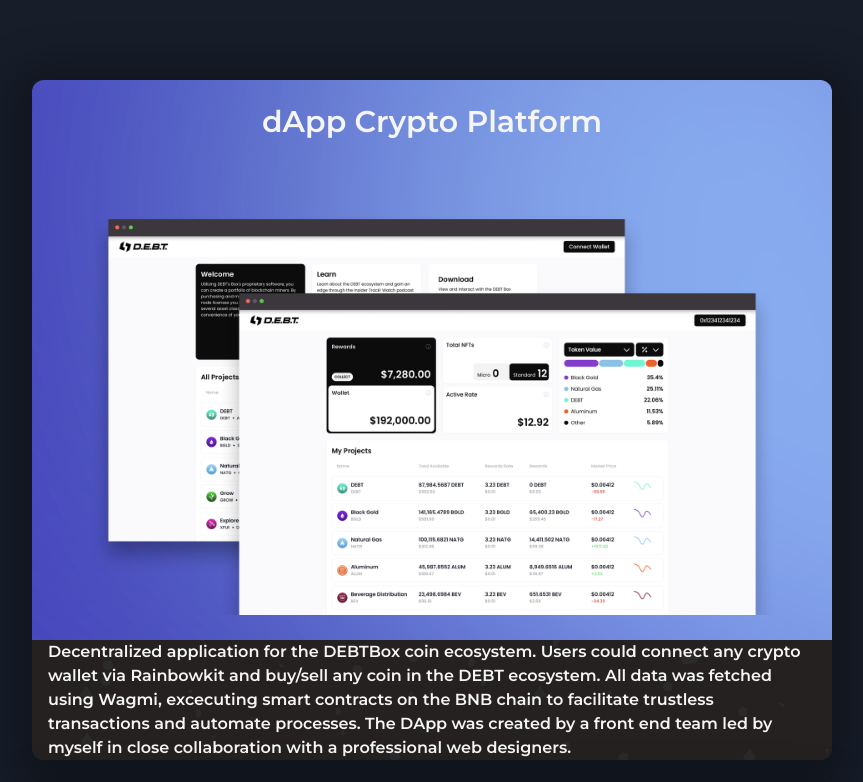
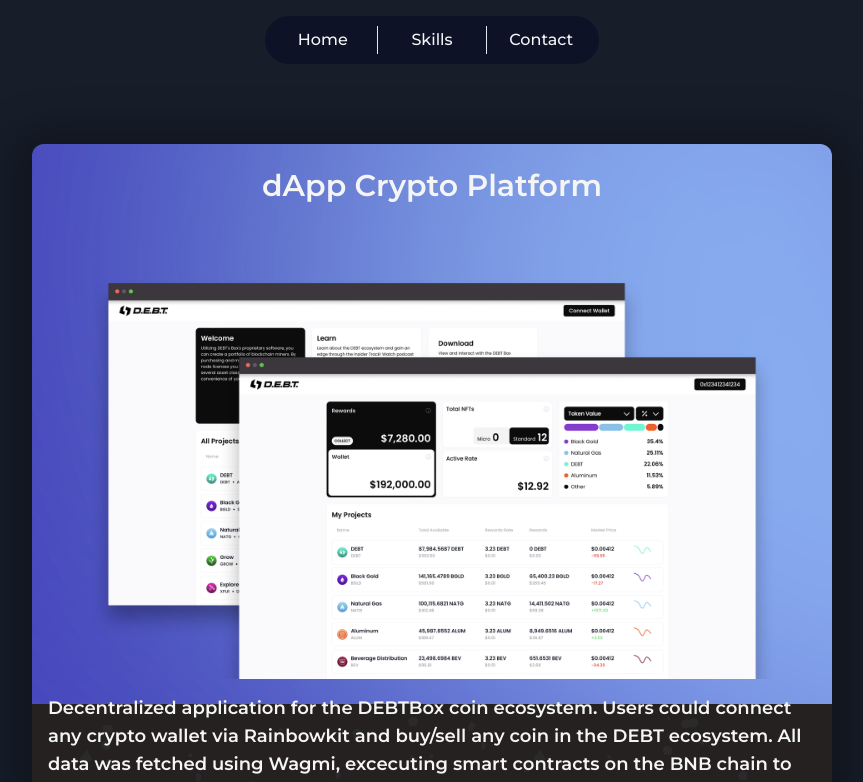
Before and after one commit to BillyTheArtist/dev-portfolio, a Next.js app: page /myprojects in a window 1280 px wide. Shown: the top 782 px of the page, without its empty margins (208-1071 px from the left). Built offline with nearby package versions, Linux system fonts and the light colour scheme.

Commit message:
Made rendering skills more efficient.

```diff
--- a/app/myprojects/data.ts
+++ b/app/myprojects/data.ts
@@ -6,7 +6,7 @@
         title: 'dApp Crypto Platform',
         titleColor: 'text-brightGrey',
         image: '/images/dappStacker.png',
-        description: 'Decentralized application for the DEBTBox coin ecosystem. Users could connect any crypto wallet via Rainbowkit and buy/sell any coin in the DEBT ecosystem. All data was fetched using Wagmi, excecuting smart contracts on the BNB chain to facilitate trustless transactions and automate processes. The DApp was created by a front end team led by myself in close collaboration with a professional web designers.',
+        description: 'Decentralized application for the DEBTBox coin ecosystem. Users could connect any crypto wallet via Rainbowkit and buy/sell any coin in the DEBT ecosystem. All data was fetched using Wagmi, excecuting smart contracts on the BNB chain to facilitate trustless transactions and automate processes. The DApp was created in close collaboration with a professional web designers.',
         gradient: '/images/lightGradient.svg',
         descriptionGradient: '/images/descriptionGradient.svg',
         link: 'https://demo-preview.thedebtbox.com/',
@@ -16,7 +16,7 @@
         title: 'Crypto Web Application',
         titleColor: 'text-brightGrey',
         image: '/images/webStacker.png',
-        description: 'it web',
+        description: 'Cutting-edge cryptocurrency buying platform. Admin tools have been developed for efficient user account and transaction management. Robust user verification processes enhance security. Real-time transaction monitoring provides valuable insights. Educational resources help users make informed decisions.',
         gradient: '/images/siteGradient.svg',
         descriptionGradient: '/images/descriptionGradient.svg',
         link: 'https://app.thedebtbox.com/login',
@@ -26,7 +26,7 @@
         title: 'Ecosystem Website',
         titleColor: 'text-brightGrey',
         image: '/images/ecoStack.png',
-        description: 'it web',
+        description: 'This platform serves as a hub for cryptocurrency enthusiasts, investors, and researchers to explore and engage with various coin projects in an informative and educational environment. Users have access to real-time analytics and market data for each coin, enabling them to make informed investment decisions and stay updated on market trends.',
         gradient: '/images/webGradient.svg',
         descriptionGradient: '/images/descriptionGradient.svg',
         link: 'https://www.thedebtbox.com/',
@@ -36,7 +36,7 @@
         title: 'Crypto Dashboard',
         titleColor: 'text-nonBlackGrey',
         image: '/images/fairStack.png',
-        description: 'it web',
+        description: 'Dashboard developed for crypto coin project with plans of adding more projects to the environment in the future. The user can buy coin and see real-time analytics on their personalized dashboard, including license count, token price, and mining statistics.',
         gradient: '/images/fairGradient.svg',
         descriptionGradient: '/images/descriptionGradient.svg',
         link: 'https://www.thefairproject.ai/',
--- a/app/myprojects/page.tsx
+++ b/app/myprojects/page.tsx
@@ -1,7 +1,20 @@
+'use client'
 import { ResponsiveWindow } from '@/components/ResponsiveWindow'
 import { Montserrat } from 'next/font/google'
 import React from 'react'
 import { projects } from './data'
+import {
+  NavigationMenu,
+  NavigationMenuContent,
+  NavigationMenuIndicator,
+  NavigationMenuItem,
+  NavigationMenuLink,
+  NavigationMenuList,
+  NavigationMenuTrigger,
+  NavigationMenuViewport
+} from '@/components/ui/navigation-menu'
+import { Separator } from '@/components/ui/separator'
+import Link from 'next/link'
 
 const montserrat = Montserrat({
   weight: '400',
@@ -19,8 +32,50 @@
 export default function HomePage () {
   return (
     <main className={montserratBold.className}>
-      <div className='flex flex-col min-h-screen bg-altBG'>
-        <div className='mt-20 m-2 md:mx-60 lg:mx-60'>
+      <div className='flex flex-col min-h-screen bg-altBG items-center'>
+        <NavigationMenu className='mt-4 md:mr-14 lg:mx-auto'>
+          <NavigationMenuList className='bg-footerBG p-2 rounded-full'>
+            <Link href='/'>
+              <NavigationMenuItem
+                className='min-w-[100px] bg-footerBG  p-[4px] rounded-l-2xl rounded-r-[2px] text-center transition-shadow hover:shadow-boxGlow'
+                style={{ transitionDuration: '0.4s' }}
+              >
+                <NavigationMenuLink
+                  className={`text-brightGrey ${montserratSemiBold.className}`}
+                >
+                  Home
+                </NavigationMenuLink>
+              </NavigationMenuItem>
+            </Link>
+            <Separator decorative />
+            <Link href='/skills'>
+              <NavigationMenuItem
+                className='min-w-[100px] bg-footerBG  p-[4px] rounded-[2px] text-center transition-shadow hover:shadow-boxGlow'
+                style={{ transitionDuration: '0.4s' }}
+              >
+                <NavigationMenuLink
+                  className={`text-brightGrey ${montserratSemiBold.className}`}
+                >
+                  Skills
+                </NavigationMenuLink>
+              </NavigationMenuItem>
+            </Link>
+            <Separator decorative />
+            <Link href='/contact'>
+              <NavigationMenuItem
+                className='min-w-[100px] bg-footerBG  p-[4px] rounded-r-2xl rounded-l-[2px] text-center transition-shadow hover:shadow-boxGlow'
+                style={{ transitionDuration: '0.4s' }}
+              >
+                <NavigationMenuLink
+                  className={`text-brightGrey ${montserratSemiBold.className}`}
+                >
+                  Contact
+                </NavigationMenuLink>
+              </NavigationMenuItem>
+            </Link>
+          </NavigationMenuList>
+        </NavigationMenu>
+        <div className='mt-20 m-2 md:mx-40 lg:mx-60'>
           {projects.map((project, index) => (
             <ResponsiveWindow projectProp={project} key={index} />
           ))}
--- a/components/ResponsiveWindow.tsx
+++ b/components/ResponsiveWindow.tsx
@@ -55,7 +55,7 @@
           </div>
         </div>
         <div
-          className={`w-full bg-cover bg-center h-[120px] rounded-b-xl flex justify-center items-center text-brightGrey text-md p-4`}
+          className={`w-full bg-cover bg-center h-[120px] rounded-b-xl flex justify-center items-center text-brightGrey text-[10px] p-2 md:text-[12px] lg:text-lg lg:p-4`}
           style={{
             ...descriptionBackgroundStyles
           }}
```
